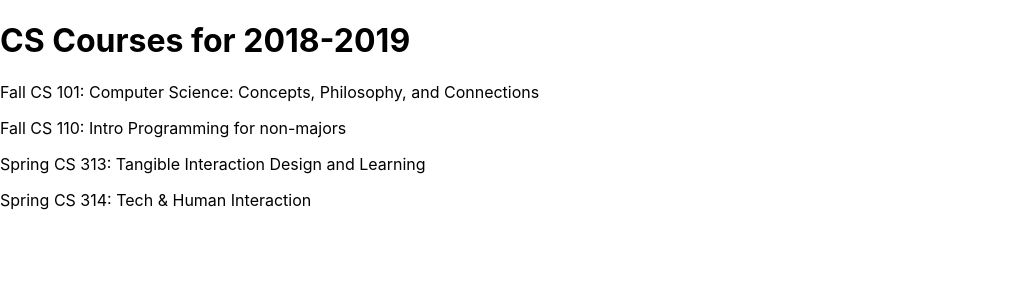
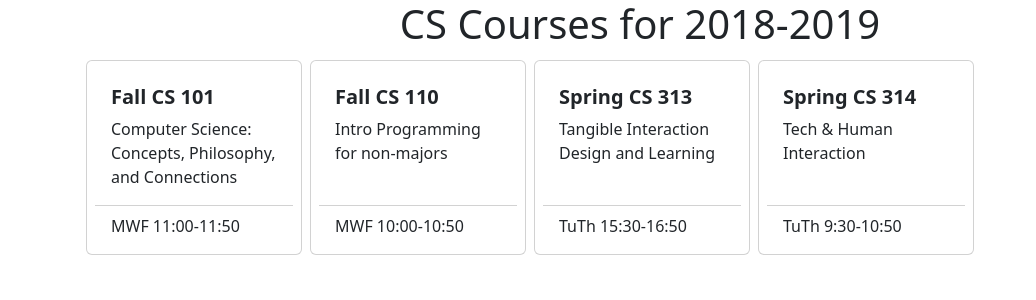
Before and after one commit to DiffatElicka/CS392-Tutorial, a React (Vite) app: page / in a window 1280 px wide. Shown: the top 300 px of the page, without its empty margins (0-1036 px from the left). Built offline with nearby package versions, Linux system fonts and the light colour scheme.

Commit message:
Add a Style

```diff
--- a/package.json
+++ b/package.json
@@ -10,6 +10,8 @@
     "coverage": "vitest run --coverage"
   },
   "dependencies": {
+    "bootstrap": "^5.3.2",
+    "bootstrap-icons": "^1.11.1",
     "firebase": "^10.4.0",
     "react": "^18.2.0",
     "react-dom": "^18.2.0"
--- a/src/App.jsx
+++ b/src/App.jsx
@@ -3,6 +3,8 @@ import logo from './logo.svg';
 import './App.css';
 import Bannar from './components/bannar';
 import CourseList from './components/courses';
+import 'bootstrap/dist/css/bootstrap.min.css';
+import 'bootstrap-icons/font/bootstrap-icons.css';
 
 const schedule = {
   "title": "CS Courses for 2018-2019",
@@ -39,7 +41,7 @@ const schedule = {
 // );
 
 const App = () => (
-  <div>
+  <div className="container">
       <Bannar schedule={schedule}/>
       <CourseList schedule={schedule}/>
   </div>
--- a/src/components/bannar.jsx
+++ b/src/components/bannar.jsx
@@ -1,5 +1,5 @@
 const Bannar = ({schedule}) => (
-    <h1>
+    <h1 style={{textAlign: 'center'}}>
         {schedule.title}
     </h1>
   );
--- /dev/null
+++ b/src/components/courses.css
@@ -0,0 +1,11 @@
+/* https://stackoverflow.com/a/47698201/4564359 , also from the tutorial*/
+.course .card-img-top {
+    width: 100%;
+    height: 15vw;
+    object-fit: cover;
+  }
+
+.course-list {
+display: grid;
+grid-template-columns: repeat(auto-fill, 14rem);
+}
--- a/src/components/courses.jsx
+++ b/src/components/courses.jsx
@@ -1,11 +1,23 @@
+import './courses.css';
+
 const Course = ({course}) => (
-    <p>{course.term} CS {course.number}: {course.title}</p>
+    <div className='card m-1 p-2'>
+        <div className='card-body'>
+            <h5 className='card-title' style={{fontWeight: 'bold'}}> {course.term} CS {course.number}</h5>
+            <p className='card-text'>{course.title} </p>
+        </div>
+        <ul className="list-group list-group-flush">
+            <li className="list-group-item">{course.meets}</li>
+        </ul>
+
+
+    </div>
     // console.log(course[1])
-  );
+);
 
 
 const CourseList = ({schedule}) => (
-    <div>
+    <div className='course-list'>
         {/* <Course key = {key} course = {course}/> */}
         {Object.entries(schedule.courses).map((course, key) => <Course key = {key} course = {course[1]}/> ) }
 
```
Also changed, not shown: 1 other file (tests, documents, lock files or other folders).
